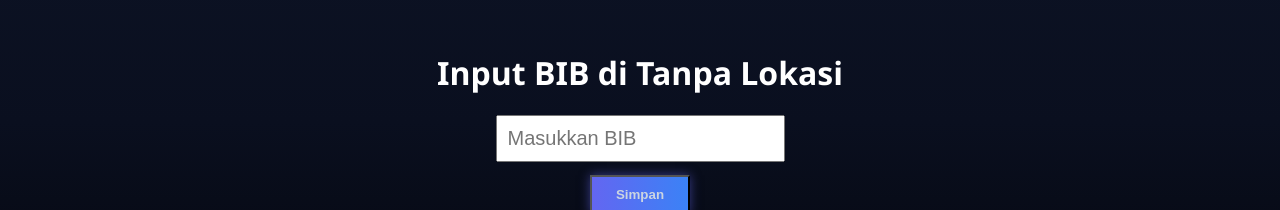
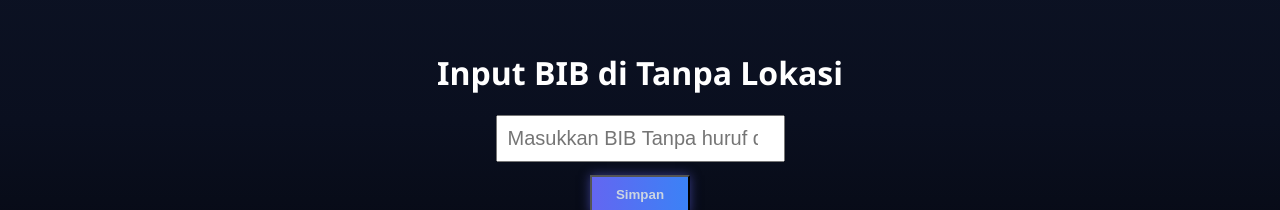
Before and after one commit to galihbk/timetracker, a Next.js app in the folder frontend/: page /input in a window 1280 px wide. Shown: the part 278-488 px from the top of the page. Built offline with nearby package versions, Linux system fonts and the light colour scheme.

Commit message:
Update InputBibPage.js

```diff
--- a/frontend/app/input/InputBibPage.js
+++ b/frontend/app/input/InputBibPage.js
@@ -39,7 +39,7 @@ export default function InputBibPage() {
             type="number"
             value={bib}
             onChange={(e) => setBib(e.target.value)}
-            placeholder="Masukkan BIB"
+            placeholder="Masukkan BIB Tanpa huruf didepan"
           />
         </div>
         <button type="submit" className="btn-submit">
```
